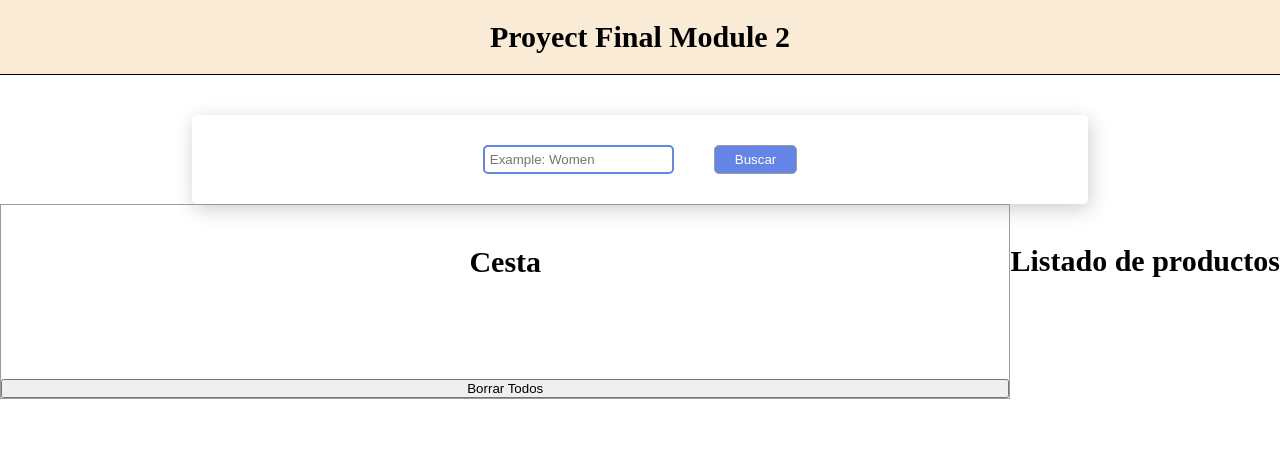
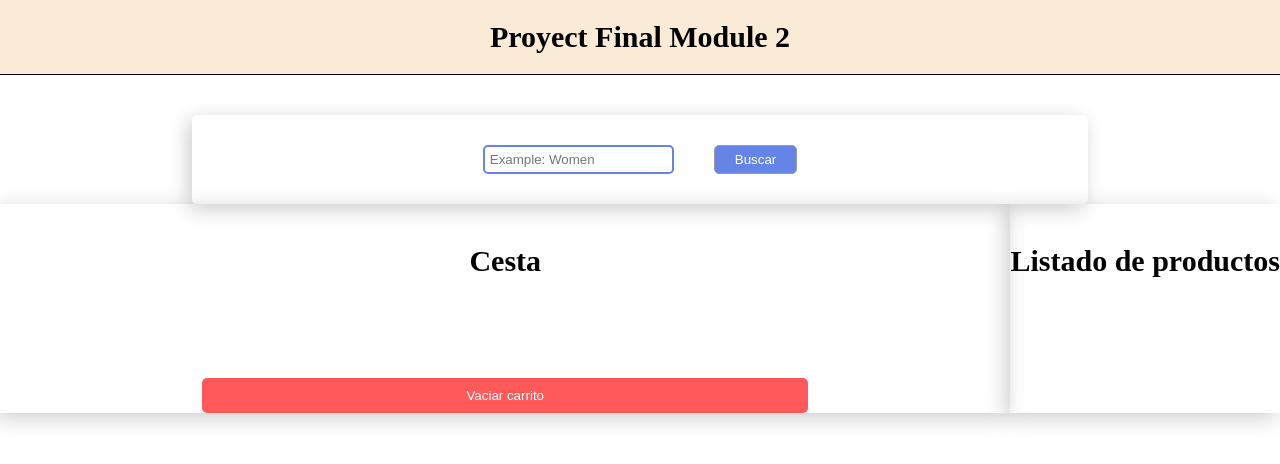
Before and after one commit to Adalab/modulo-2-evaluacion-final-JenniferRomanMuerte, a website built with Vite: page src/index.html in a window 1280 px wide. Built offline with nearby package versions, Linux system fonts and the light colour scheme.

Commit message:
Adding removeItem inlocalStorage when productsInCart is empty and hide section cart

```diff
--- a/src/partials/sections/shoppingCart.html
+++ b/src/partials/sections/shoppingCart.html
@@ -1,5 +1,5 @@
 <article class="articleCart">
   <h2 class="articleList__subtitle">Cesta</h2>
   <ul class="js_cartList articleList__list"></ul>
-  <button class="js_buttonDeleteAll articleList__list--btnDeleteAll">Borrar Todos</button>
+  <button class="js_buttonDeleteAll articleCart__btnDeleteAll">Vaciar carrito</button>
 </article>
--- a/src/scss/core/_variables.scss
+++ b/src/scss/core/_variables.scss
@@ -2,3 +2,4 @@ $color_primary: #6585e6;
 $color_secondary: #fff;
 $color_text: #9b9b9b;
 $color_delete: #ff5959;
+$box-shadow_sections: -4px 5px 20px rgba(0, 0, 0, 0.20);
--- a/src/scss/layout/sections/_productList.scss
+++ b/src/scss/layout/sections/_productList.scss
@@ -3,6 +3,7 @@
 
 .articleList {
   grid-area: products;
+  box-shadow: var.$box-shadow_sections;
   &__subtitle {
     text-align: center;
     margin-top: 4rem;
--- a/src/scss/layout/sections/_searchProducts.scss
+++ b/src/scss/layout/sections/_searchProducts.scss
@@ -10,7 +10,7 @@
   align-items: center;
   width: 70%;
   gap:4rem;
-  box-shadow: 2px 5px 20px rgba(0, 0, 0, 0.20);
+  box-shadow: var.$box-shadow_sections;
   border-radius: 5px;
   &__input{
     padding: 0.5rem;
--- a/src/scss/layout/sections/_shoppingCart.scss
+++ b/src/scss/layout/sections/_shoppingCart.scss
@@ -2,7 +2,20 @@
 
 .articleCart{
   grid-area: cart;
-  border: 1px solid var.$color_text;
+  box-shadow: var.$box-shadow_sections;
   display: flex;
   flex-direction: column;
+  &__btnDeleteAll{
+    margin: 0 auto;
+    width: 60%;
+    padding-block: 1rem;
+    background-color: var.$color_delete;
+    color: var.$color_secondary;
+    border-radius: 5px;
+    border: none;
+  }
 }
+
+.hidden{
+  display: none;
+}
```
Also changed, not shown: src/js/partials/productList.js (+20 -9 lines), src/js/partials/shoppingCart.js (+26 -19 lines).
